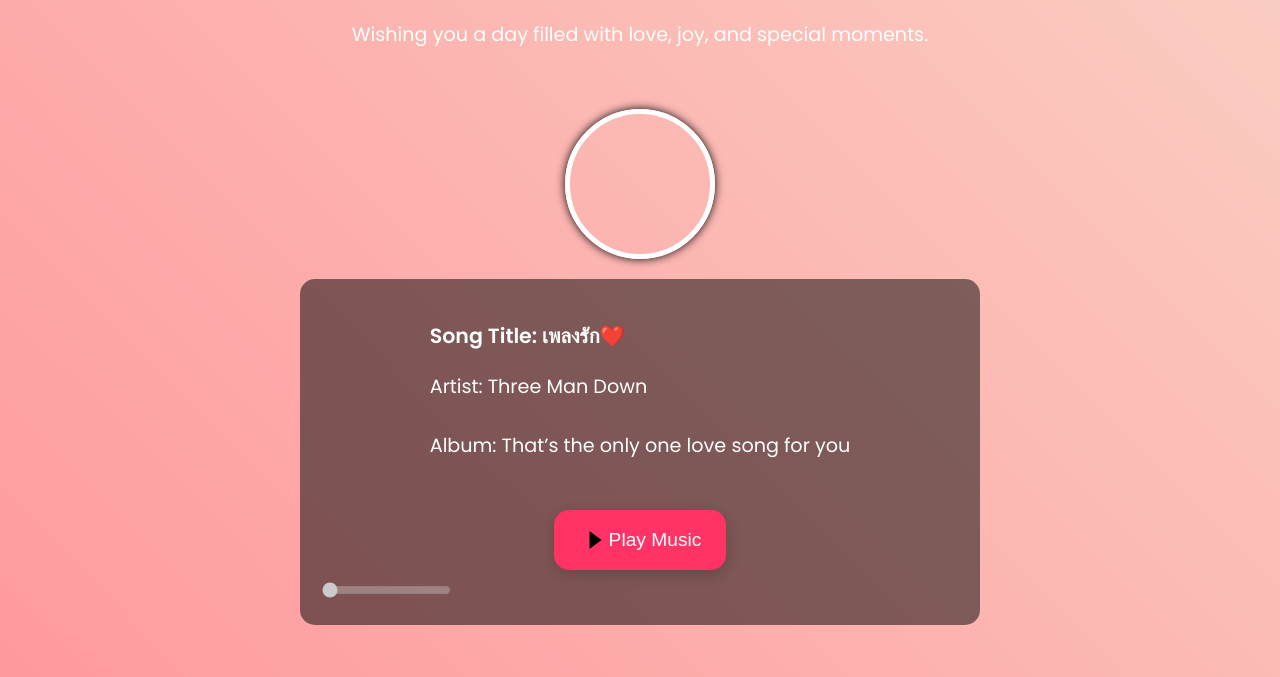
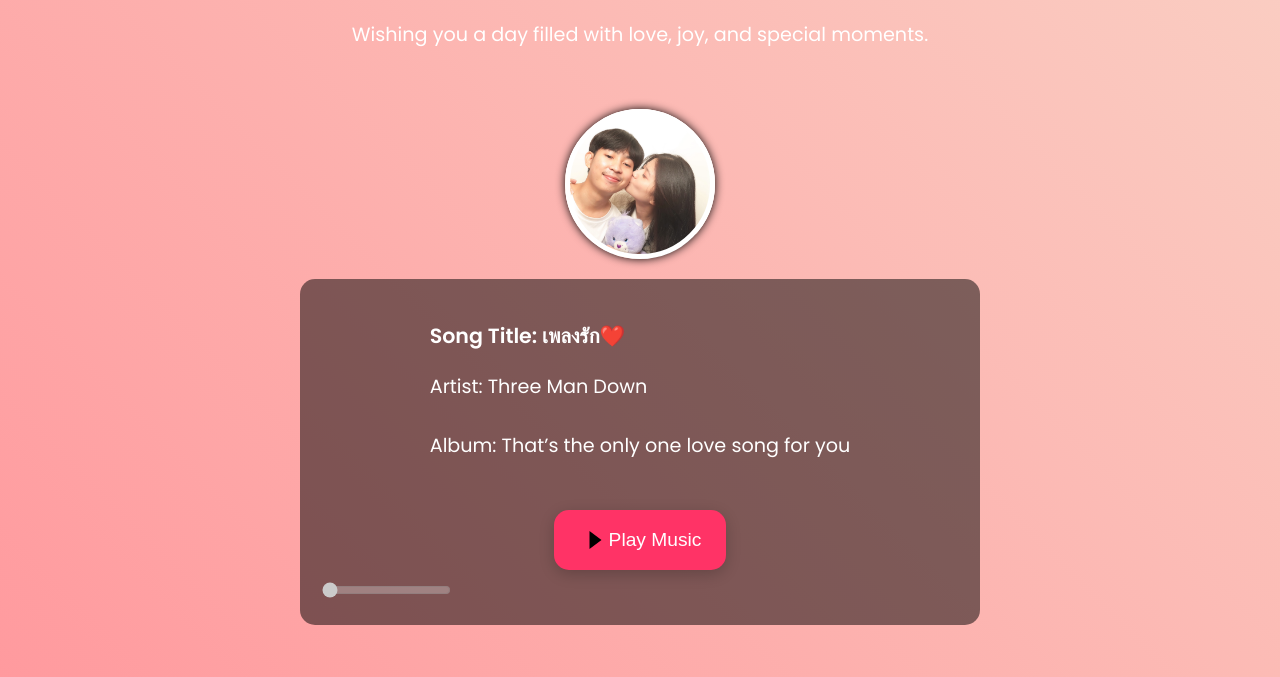
Before and after one commit to Maimeetang11/valentine-surprise, a website: page index.html in a window 1280 px wide. Shown: the part 143-820 px from the top of the page. Drawn offline with Linux system fonts and the light colour scheme.

Commit message:
Update index.html

```diff
--- a/index.html
+++ b/index.html
@@ -76,7 +76,7 @@
         width: 150px;
         height: 150px;
         border-radius: 50%;
-        background: url('images/S__7274499.jpg') center/cover;
+        background: url('https://raw.githubusercontent.com/Maimeetang11/valentine-surprise/de294e33e77430a3b32ae7b9a252d3990fc83e30/S__7274499.jpg') center/cover;
         position: relative;
         box-shadow: 0 0 10px rgba(0, 0, 0, 1.0);
         transition: transform 5s linear;
```
